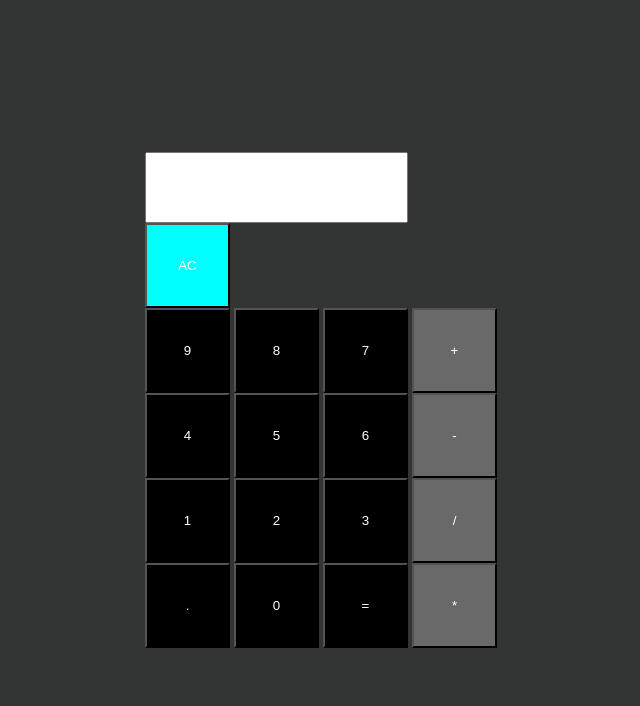
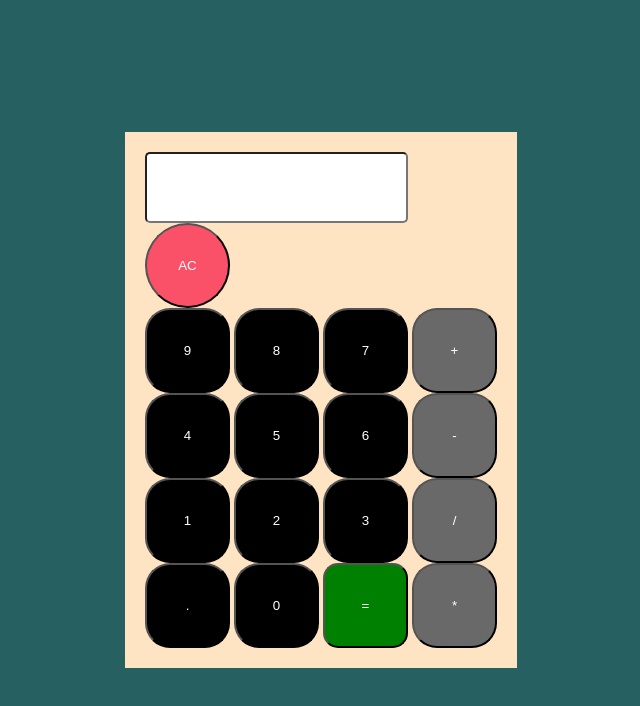
Before and after one commit to amitkumarit/Simple-Calculator, a plain HTML site: page Calculator.html in a window 1280 px wide. Shown: the whole page, without its empty margins (319-959 px from the left). Drawn offline with Linux system fonts and the light colour scheme.

Commit message:
Update 1

```diff
--- a/Calculator.html
+++ b/Calculator.html
@@ -5,6 +5,7 @@
     <meta name="viewport" content="width=device-width, initial-scale=1.0">
     <title>Simple Calculator</title>
     <link rel="stylesheet" href="style.css">
+    <script src="script.js"></script>
 </head>
 <body>
     <div id="calculator">
@@ -25,32 +26,14 @@
         <button onclick="appendToDisplay('1')">1</button>
         <button onclick="appendToDisplay('2')">2</button>
         <button onclick="appendToDisplay('3')">3</button>
-        <button class="colorof" onclick="appendToDisplay('*')">/</button>
+        <button class="colorof" onclick="appendToDisplay('/')">/</button>
 
         <br>
         <button onclick="appendToDisplay('.')">.</button>
         <button onclick="appendToDisplay('0')">0</button>
-        <button onclick="calculate()">=</button>
+        <button class="colorofequal" onclick="calculate()">=</button>
         <button class="colorof" onclick="appendToDisplay('*')">*</button>
         <br>
     </div>
-
-    <script>
-        function appendToDisplay(value) {
-            document.getElementById('display').value += value;
-        }
-
-        function calculate() {
-            try {
-                document.getElementById('display').value = eval(document.getElementById('display').value);
-            } catch (error) {
-                document.getElementById('display').value = 'Error';
-            }
-        }
-
-        function clearDisplay() {
-            document.getElementById('display').value = '';
-        }
-    </script>
 </body>
 </html>
--- /dev/null
+++ b/script.js
@@ -0,0 +1,15 @@
+function appendToDisplay(value) {
+    document.getElementById('display').value += value;
+}
+
+function calculate() {
+    try {
+        document.getElementById('display').value = eval(document.getElementById('display').value);
+    } catch (error) {
+        document.getElementById('display').value = 'Error';
+    }
+}
+
+function clearDisplay() {
+    document.getElementById('display').value = '';
+}
--- a/style.css
+++ b/style.css
@@ -1,4 +1,4 @@
-body {      background-color: rgb(51, 52, 52);
+body {      background-color: rgb(38, 96, 96);
             display: flex;
             justify-content: center;
             align-items: center;
@@ -6,13 +6,19 @@ body {      background-color: rgb(51, 52, 52);
             margin: 0;
         }
 button{
+    border-radius: 25px;
     color: white;
     background-color: black;
     width: 85px;
     height: 85px;
 }
 
+#calculator{
+    background-color: bisque;
+    padding: 20px
+}
 input{
+    border-radius: 5px;
     width: 72.5%;
     height: 65px;
     font-size: larger
@@ -21,7 +27,11 @@ input{
 .colorof {
     background-color: rgb(105, 105, 105);
 }
-
+.colorofequal{
+    background-color: green;
+    border-radius: 15px;
+}
 #cancel{
-    background-color: aqua;
+    background-color: rgb(251, 81, 104);
+    border-radius: 50px;
 }
```
